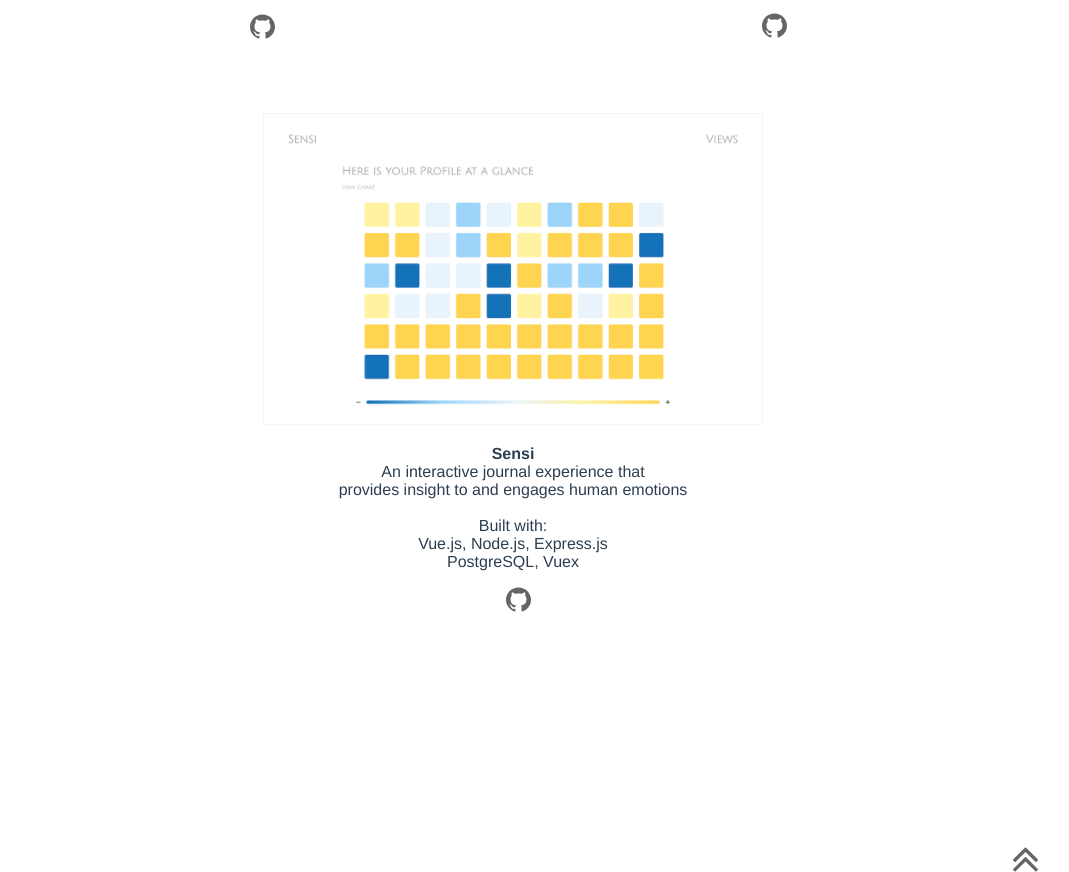
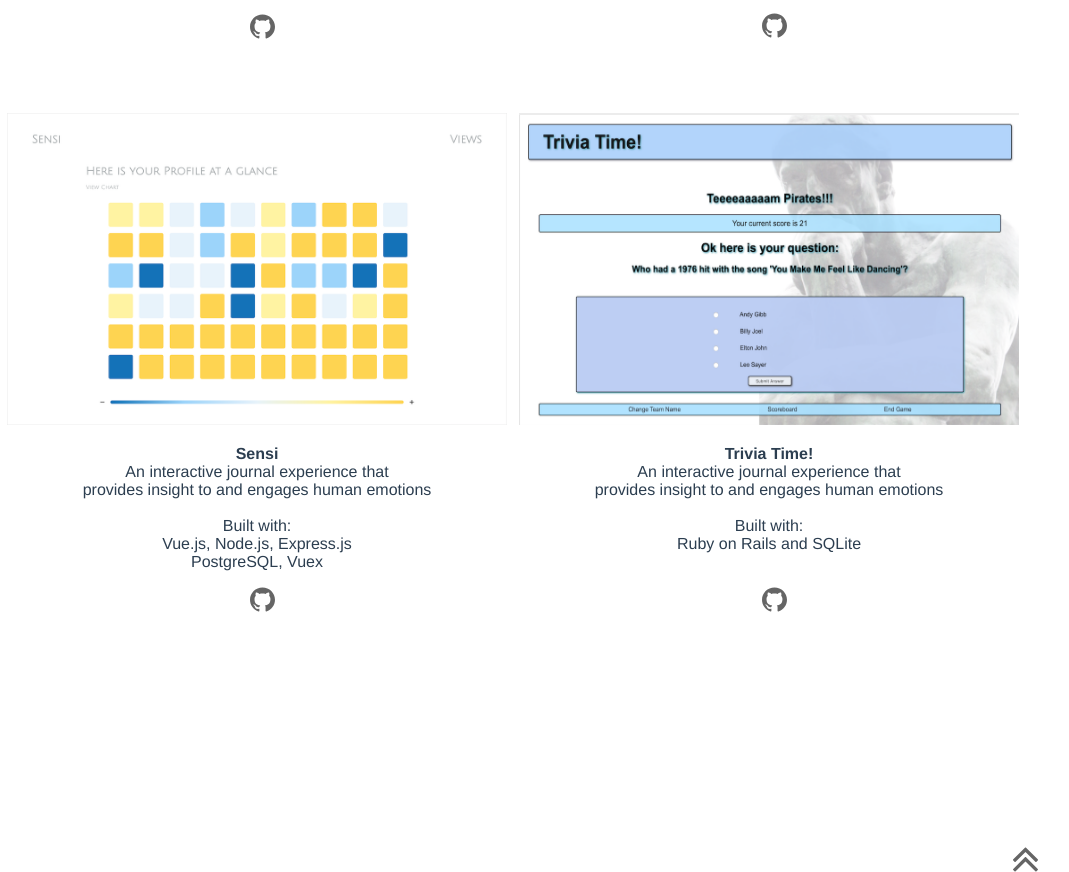
Before and after one commit to catherine-o/portfolio-site, a Vue app: page / in a window 1280 px wide. Shown: the part 1391-2263 px from the top of the page, without its empty margins (127-1196 px from the left). Built offline with nearby package versions, Linux system fonts and the light colour scheme.

Commit message:
adds Trivia Time to projects

```diff
--- a/src/components/About.vue
+++ b/src/components/About.vue
@@ -29,7 +29,7 @@ export default {
     methods: {
         scrollToProjects() {
             let projects = document.querySelector('.projects')
-            let projectsOffset = 200
+            let projectsOffset = 190
             let projectsPosition = projects.getBoundingClientRect().top
             let offsetPosition = projectsPosition - projectsOffset
             window.scrollTo({
--- a/src/components/Projects.vue
+++ b/src/components/Projects.vue
@@ -46,6 +46,21 @@
                 </p>
                 <img class='icons' src='../assets/icons/githublogo.svg' alt='GitHub'>
             </div>
+
+            <div class='project-profile trivia-app'>
+                <img id='trivia-img' src='../assets/trivia.png' alt='Trivia App'>
+                <p>
+                    <b>Trivia Time!</b>
+                    <br>
+                    An interactive journal experience that <br>
+                    provides insight to and engages human emotions
+                    <br><br>
+                    Built with: <br>
+                    Ruby on Rails and SQLite <br>
+                    <br>
+                </p>
+                <img class='icons' src='../assets/icons/githublogo.svg' alt='GitHub'>
+            </div>
         </div>
         <img class='arrows' @click='scrollToTop' src='../assets/icons/uparrows.svg' alt='Page Up'>
     </div>
@@ -55,9 +70,7 @@
 export default {
     methods: {
         scrollToTop() {
-            // window.scrollTop(0)
             window.scrollTo({ top: 0, behavior: 'smooth' })
-            // window.animate({ scrollTop: 0 }, 'slow')
         }
     }
 }
@@ -79,6 +92,10 @@ export default {
     #app-img {
         width: 500px;
     }
+    #trivia-img {
+        width: 500px;
+        height: 312px;
+    }
     .icons {
         width: 25px;
         opacity: 60%;
```
Also changed, not shown: src/assets/trivia.png (added).
